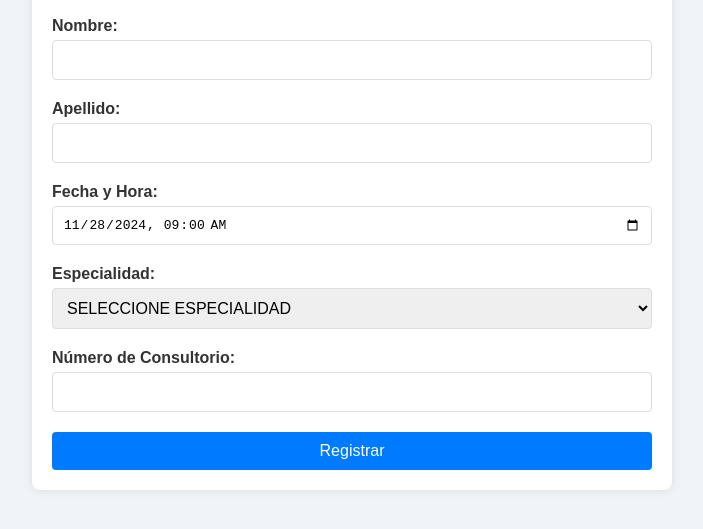
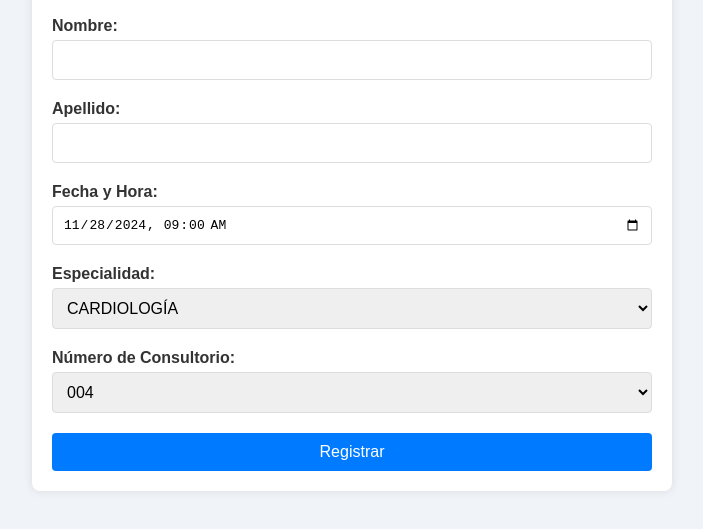
Before and after one commit to stsanchez/llamador, a website: page public/register.html in a window 1280 px wide. Shown: the part 269-798 px from the top of the page, without its empty margins (288-991 px from the left). Drawn offline with Linux system fonts and the light colour scheme.

Commit message:
Se adaptan especialidades para zapata

```diff
--- a/app.js
+++ b/app.js
@@ -41,7 +41,9 @@ app.post('/register', async (req, res) => {
             dni: dni.toUpperCase(),
             horario: formatearFechaHora(horario),
             especialidad: especialidad.toUpperCase(),
-            nro_consultorio,
+            //Lo paso a string para que se inserte literalmente "004" y se lea asi cuando se notifique
+            //Tambien pase a varchar el campo de la db
+            nro_consultorio: nro_consultorio.toString(),
         };
 
         await pool.query(
--- a/public/register.html
+++ b/public/register.html
@@ -29,30 +29,35 @@
 
             <label for="especialidad">Especialidad:</label>
             <select id="especialidad" name="especialidad" required >
-                <option value="" disabled selected>Seleccione especialidad</option>
                 <option value="Cardiologia">Cardiología</option>
+                <option value="ClinicaMedica">Clínica Médica</option>
                 <option value="Dermatologia">Dermatología</option>
-                <option value="Diabetologia">Diabetología</option>
-                <option value="Endocrinologia">Endocrinología</option>
-                <option value="Flebo">Flebología</option>
+                <option value="Flebologia">Flebología</option>
                 <option value="Gastroenterologia">Gastroenterología</option>
                 <option value="Ginecologia">Ginecología</option>
-                <option value="Hematologia">Hematología</option>
-                <option value="Kinesiologia">Kinesiología</option>
-                <option value="Neurologia">Neurología</option>
-                <option value="Nutricion">Nutrición</option>
+                <option value="Neumonologia">Neumonología</option>
+                <option value="Nutricionista">Nutricionista</option>
                 <option value="Oftalmologia">Oftalmología</option>
                 <option value="Otorrinolaringologia">Otorrinolaringología</option>
-                <option value="Pediatria">Pediatría</option>
+                <option value="Reumatologia">Reumatología</option>
                 <option value="Traumatologia">Traumatología</option>
                 <option value="Urologia">Urología</option>
-                <option value="ClinicaMedica">Clínica médica</option>
             </select>
 
 
 
+           <!-- <label for="nro_consultorio">Número de Consultorio:</label>
+            <input type="number" id="nro_consultorio" name="nro_consultorio" required>-->
             <label for="nro_consultorio">Número de Consultorio:</label>
-            <input type="number" id="nro_consultorio" name="nro_consultorio" required>
+            <select id="nro_consultorio" name="nro_consultorio" required>
+                <option value="004">004</option>
+                <option value="005">005</option>
+                <option value="101">101</option>
+                <option value="103">103</option>
+                <option value="104">104</option>
+                <option value="105">105</option>
+            </select>
+
 
             <button type="submit">Registrar</button>
         </form>
```
Also changed, not shown: public/index.html (+6 -7 lines).
